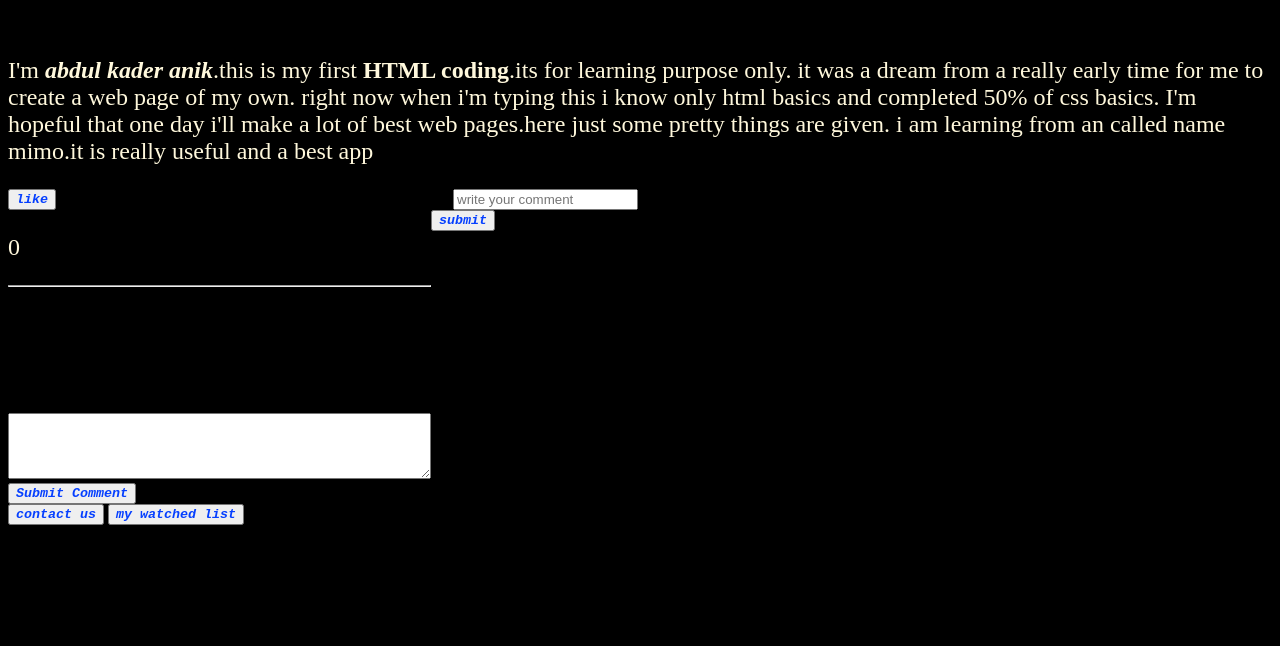
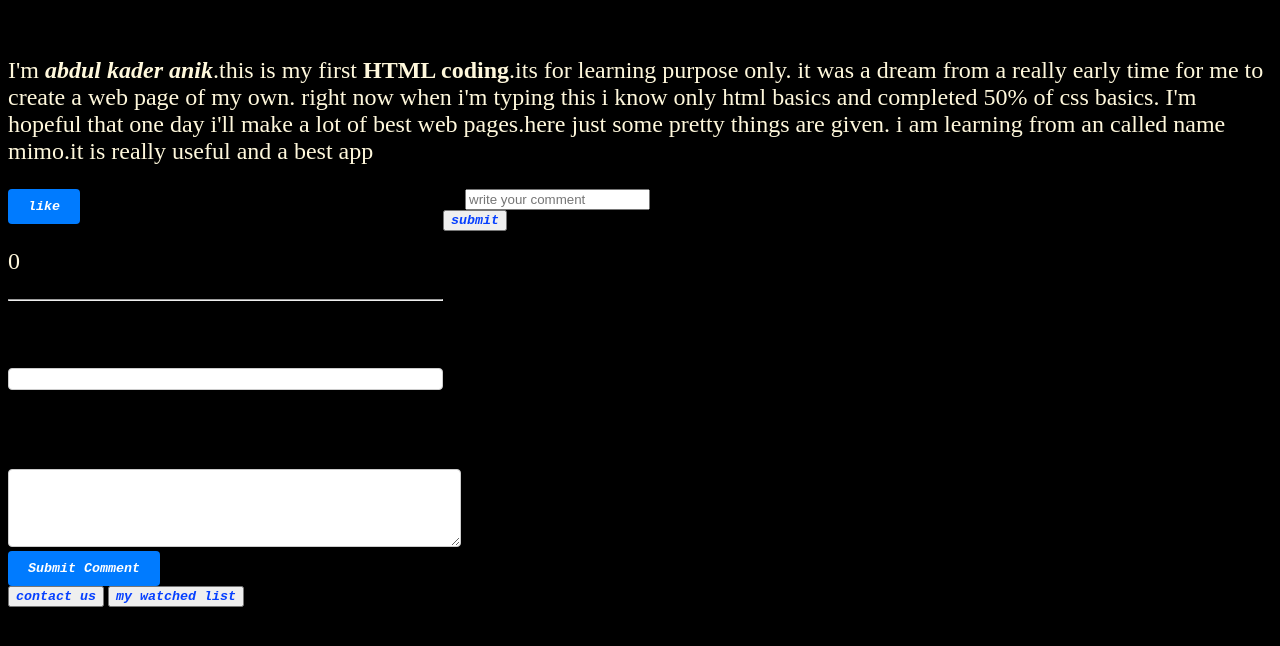
Before and after one commit to Anik1013/Anik, a PHP site: page / in a window 1280 px wide. Shown: the part 92-738 px from the top of the page. Run offline with PHP 8.4, Linux system fonts and the light colour scheme.

Commit message:
Update style.css

```diff
--- a/style.css
+++ b/style.css
@@ -15,3 +15,53 @@ li{color : black;}
 }
 
 aside{float: right;}
+/* Style for the "Like" button */
+#likeButton {
+    background-color: #007bff;
+    color: #fff;
+    border: none;
+    padding: 10px 20px;
+    border-radius: 4px;
+    cursor: pointer;
+    transition: background-color 0.3s;
+}
+
+#likeButton:hover {
+    background-color: #0056b3;
+}
+
+/* Style for the comment section */
+#comments {
+    margin-top: 20px;
+    padding: 10px;
+    border: 1px solid #ccc;
+    border-radius: 4px;
+    background-color: #fff;
+    max-height: 300px;
+    overflow-y: auto;
+}
+
+#commentForm {
+    margin-top: 20px;
+}
+
+#comment {
+    width: 100%;
+    padding: 8px;
+    border: 1px solid #ccc;
+    border-radius: 4px;
+}
+
+#commentForm button[type="submit"] {
+    background-color: #007bff;
+    color: #fff;
+    border: none;
+    padding: 10px 20px;
+    border-radius: 4px;
+    cursor: pointer;
+    transition: background-color 0.3s;
+}
+
+#commentForm button[type="submit"]:hover {
+    background-color: #0056b3;
+}
```
